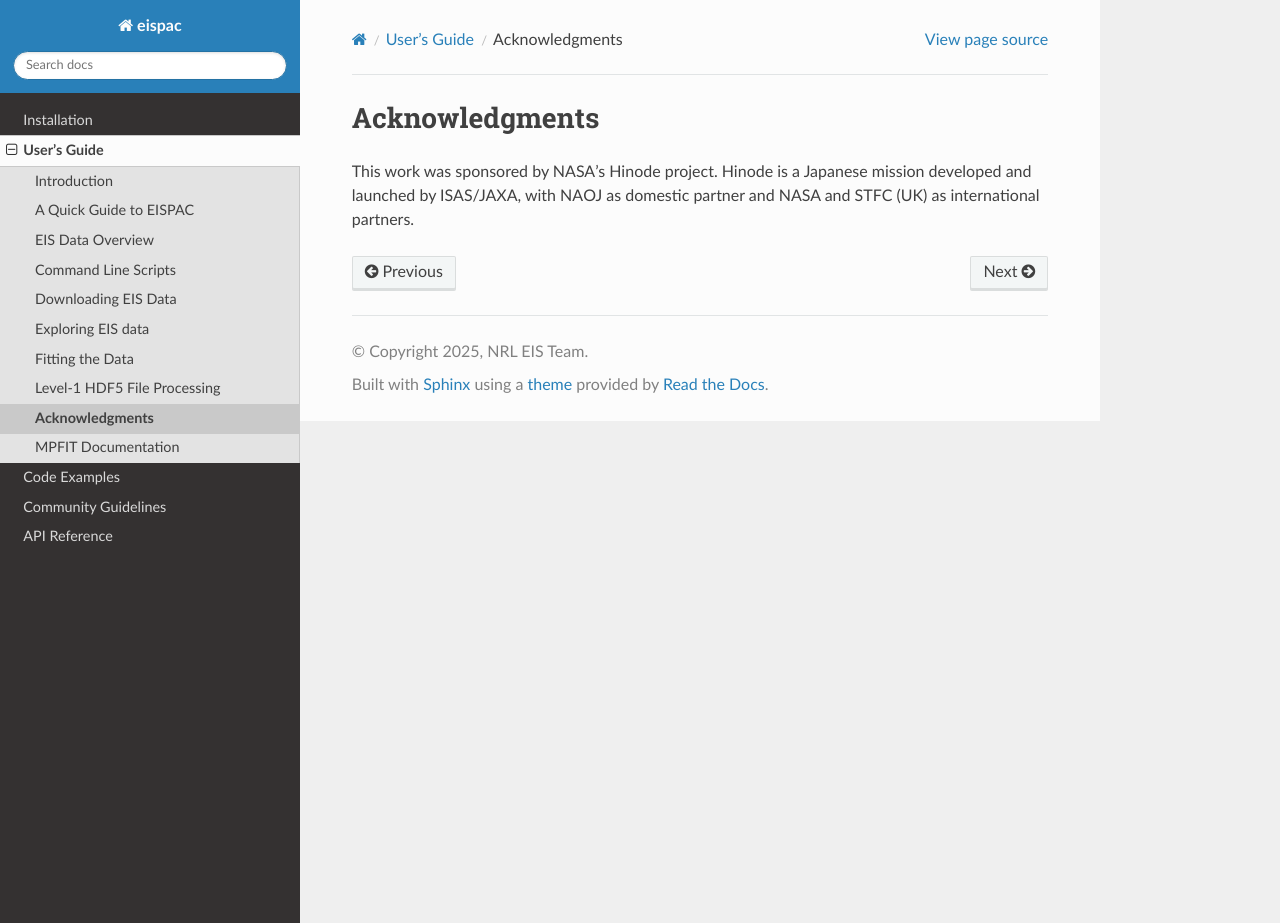
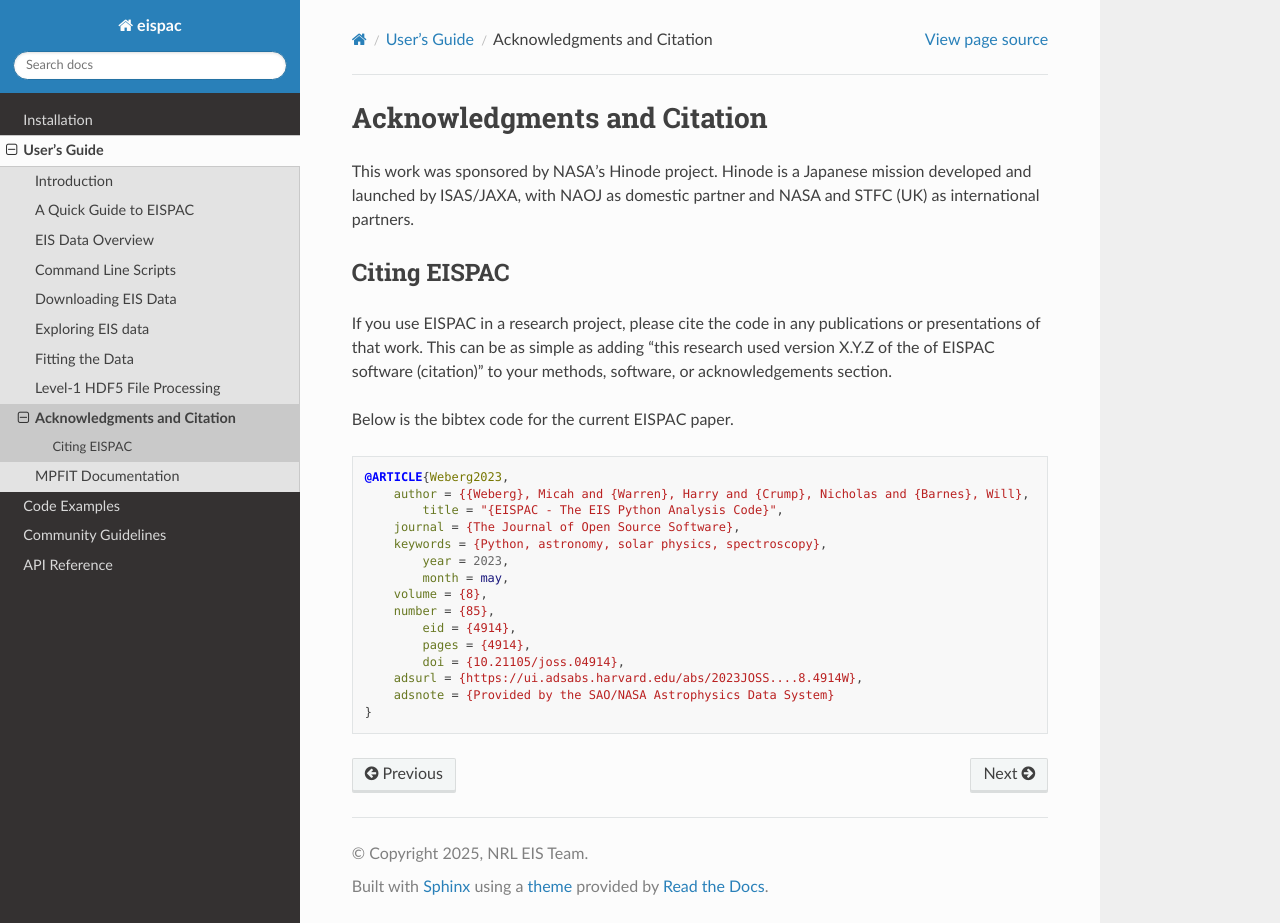
Before and after one commit to USNavalResearchLaboratory/eispac, a Sphinx documentation site: the page built from docs/guide/06-acknowledge.rst, in a window 1280 px wide and 923 px high. Built offline with Sphinx 7.4.7 and the Read the Docs theme 3.1.0, drawn with Linux system fonts in a browser that asks for light colours; the version number could not be read and is left out.

```diff
--- a/docs/guide/06-acknowledge.rst
+++ b/docs/guide/06-acknowledge.rst
@@ -1,6 +1,34 @@
-Acknowledgments
-===============
+Acknowledgments and Citation
+============================
 
 This work was sponsored by NASA’s Hinode project. Hinode is a Japanese
 mission developed and launched by ISAS/JAXA, with NAOJ as domestic
 partner and NASA and STFC (UK) as international partners.
+
+Citing EISPAC
+-------------
+
+If you use EISPAC in a research project, please cite the code in any
+publications or presentations of that work. This can be as simple as adding
+"this research used version X.Y.Z of the of EISPAC software (citation)" to
+your methods, software, or acknowledgements section.
+
+Below is the bibtex code for the current EISPAC paper.
+
+.. code:: bibtex
+
+    @ARTICLE{Weberg2023,
+        author = {{Weberg}, Micah and {Warren}, Harry and {Crump}, Nicholas and {Barnes}, Will},
+            title = "{EISPAC - The EIS Python Analysis Code}",
+        journal = {The Journal of Open Source Software},
+        keywords = {Python, astronomy, solar physics, spectroscopy},
+            year = 2023,
+            month = may,
+        volume = {8},
+        number = {85},
+            eid = {4914},
+            pages = {4914},
+            doi = {10.21105/joss.04914},
+        adsurl = {https://ui.adsabs.harvard.edu/abs/2023JOSS....8.4914W},
+        adsnote = {Provided by the SAO/NASA Astrophysics Data System}
+    }
```
Also changed, not shown: README.md (+5 -3 lines), 3 other files.
